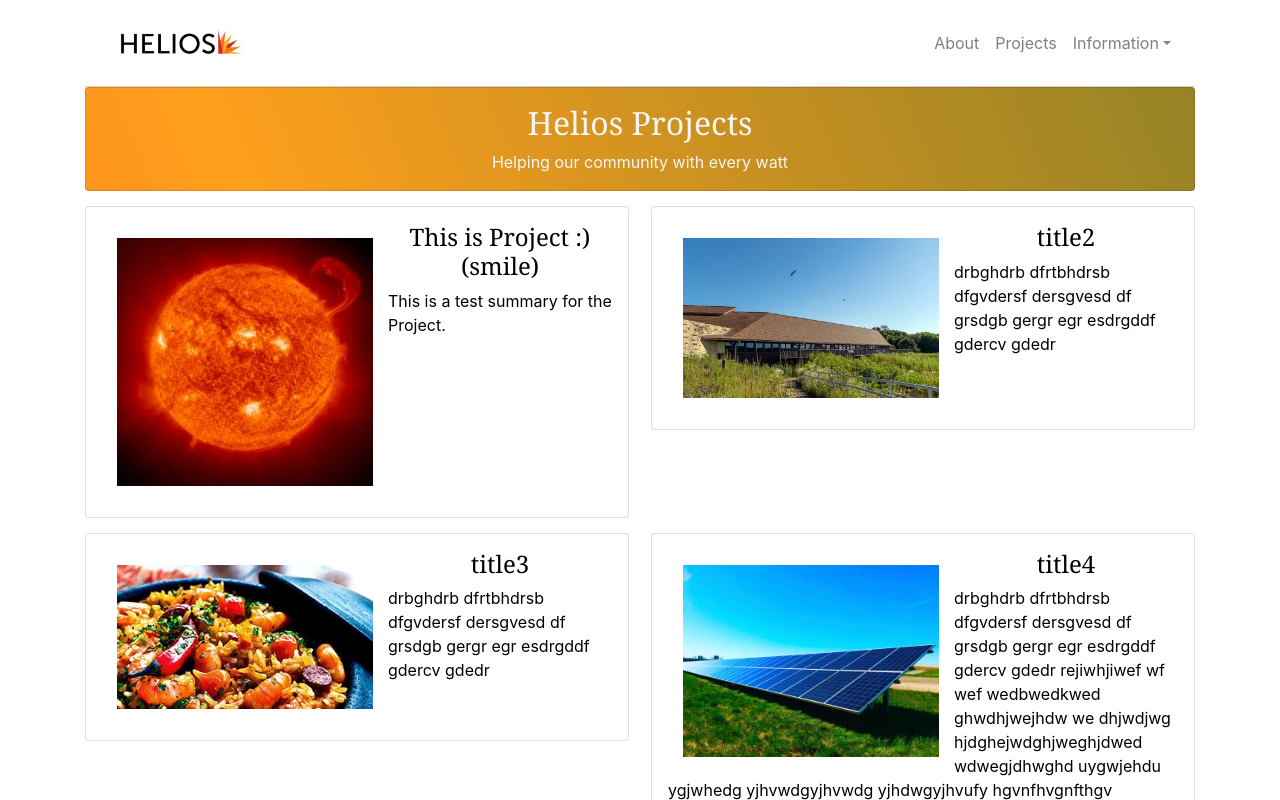
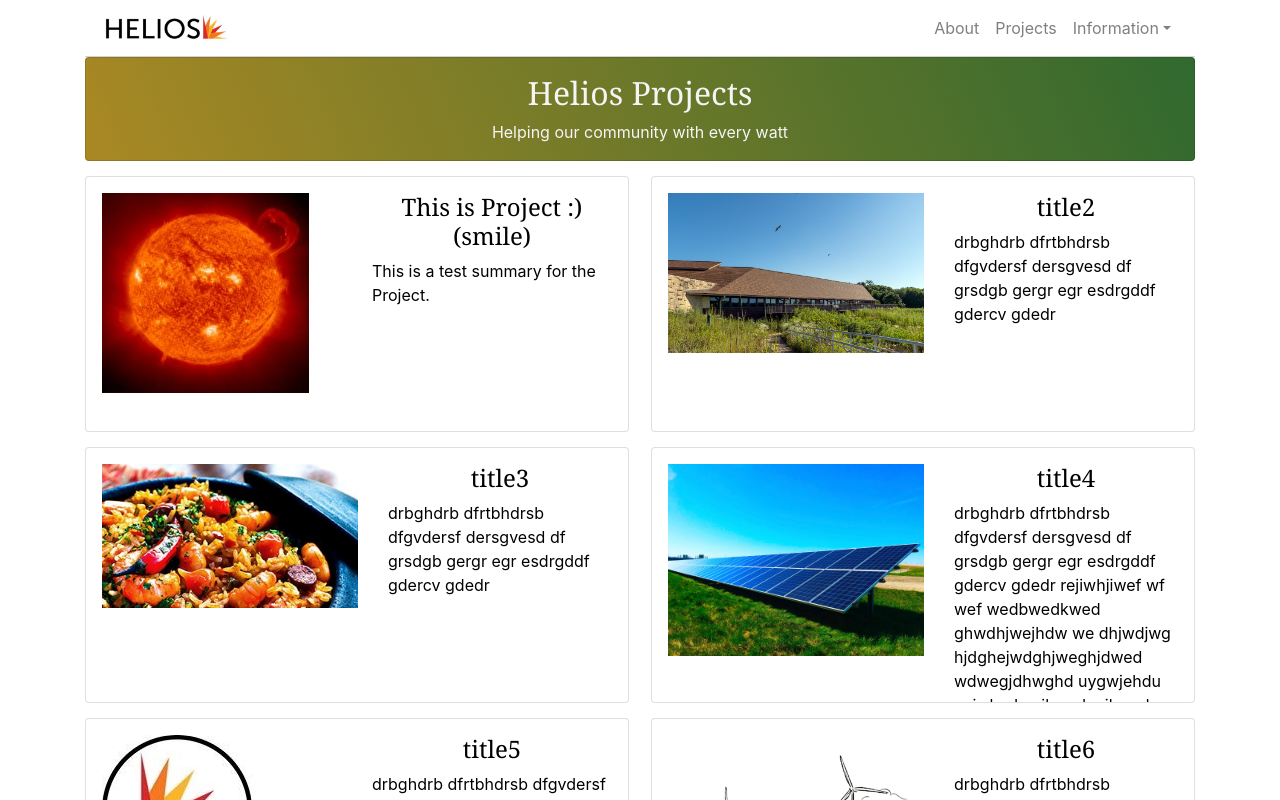
Before and after one commit to jstarfeldt/HeliosTechTeam, a React (Create React App) app: page /project in a window 1280 px wide. Shown: the top 800 px of the page. Built offline with nearby package versions, Linux system fonts and the light colour scheme.

Commit message:
Move some stuff, minor css

```diff
--- a/src/Page/Project/Project.jsx
+++ b/src/Page/Project/Project.jsx
@@ -8,7 +8,7 @@ const Project = () => {
   return (
     <Layout>
       <div className="container">
-        <Card className="topCardGradient">
+        <Card className="topCard topCardGradient">
           <h2>Helios Projects</h2>
           <Card.Text>Helping our community with every watt</Card.Text>
         </Card>
--- a/src/Component/Card.jsx
+++ b/src/Page/Project/ProjectCard.jsx
@@ -11,8 +11,10 @@ const CustomCard = props => {
     <div>
       <Card className="item">
         <Row className="cardText">
+          <Col className="stuff">
+          <img src={require('../../static/images/' + image)}></img>
+          </Col>
           <Col>
-          <img src={require('../static/images/' + image)}></img>
           <h4 className="cardTitle">{project.title}</h4>
           <Card.Text>
             {project.summary}
--- a/src/Page/Project/ProjectList.jsx
+++ b/src/Page/Project/ProjectList.jsx
@@ -1,5 +1,5 @@
 import React from "react";
-import Card from "../../Component/Card";
+import Card from "./ProjectCard";
 import data from "../../data/projectData";
 import "./project-list.scss";
 
@@ -7,7 +7,7 @@ const ProjectList = () => {
 return (
     <div className="item_list">
       {data.map(project => (
-          <a href={`/projects/${project.id}`} className="itemLink" ><Card project={project}/></a>
+          <a href={`/projects/${project.id}`} className="itemLink"><Card project={project}/></a>
       ))}
     </div>
   );
--- a/src/Page/Project/project-list.scss
+++ b/src/Page/Project/project-list.scss
@@ -2,15 +2,19 @@
   display: flex;
   justify-content: space-between;
   flex-wrap: wrap;
+  align-items: flex-start;
 }
 .item {
   width: 34rem;
+  height: 256px;
   margin-top: 15px;
+  overflow: hidden;
+  transition: transform 0.2s ease-in-out, box-shadow 0s;
 }
 
 .item:hover {
-	transform: translateY(-0.5rem) scale(1.02);
-	box-shadow: 0 0.5em 3rem -1rem rgba(0,0,0,0.5);
+	transform: translateY(-0.1rem) scale(1.025);
+	box-shadow: 0 0.5em 3rem -1rem rgba(0, 0, 0, 0.5);
 }
 .itemLink {
   color: black;
@@ -21,14 +25,7 @@
 
 img {
   max-width: 256px;
-  max-height: 256px;
-  float: left;
-  margin: 15px;
-}
-
-.topCard {
-  padding: 16px;
-  align-items: center;
+  max-height: 200px;
 }
 
 .cardText {
@@ -38,16 +35,18 @@ img {
   text-align: center;
 }
 
+.topCard {
+  padding: 16px;
+  align-items: center;
+}
 .topCardGradient {
   color: whitesmoke;
-  padding: 16px;
-  align-items: center;
   // Repurposed from the AI Club website
 background: linear-gradient(67deg, #9a0400, #F71735, #FF9F1C,#256630, #296d7c, #4b1331, #2c286b, #1d5c53, #43134b,#9a0400,#931621);
 background-size: 1800% 1800%;
 animation-name: rainbow;
 animation-timing-function: linear;
-animation-duration: 50s;
+animation-duration: 40s;
 animation-delay: 0ms;
 animation-iteration-count: infinite;
 animation-fill-mode: initial;
```
Also changed, not shown: src/Page/Project/Search.jsx (renamed from src/Component/Search.jsx).
